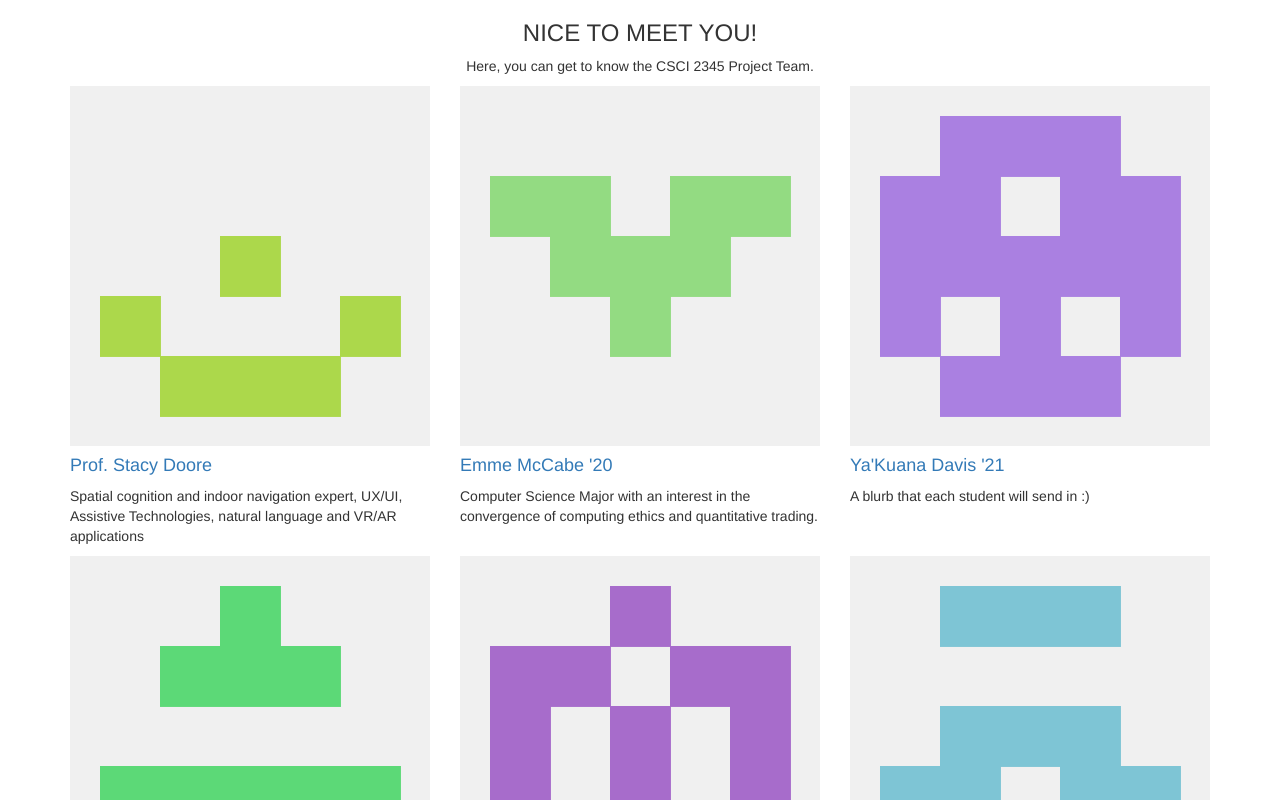
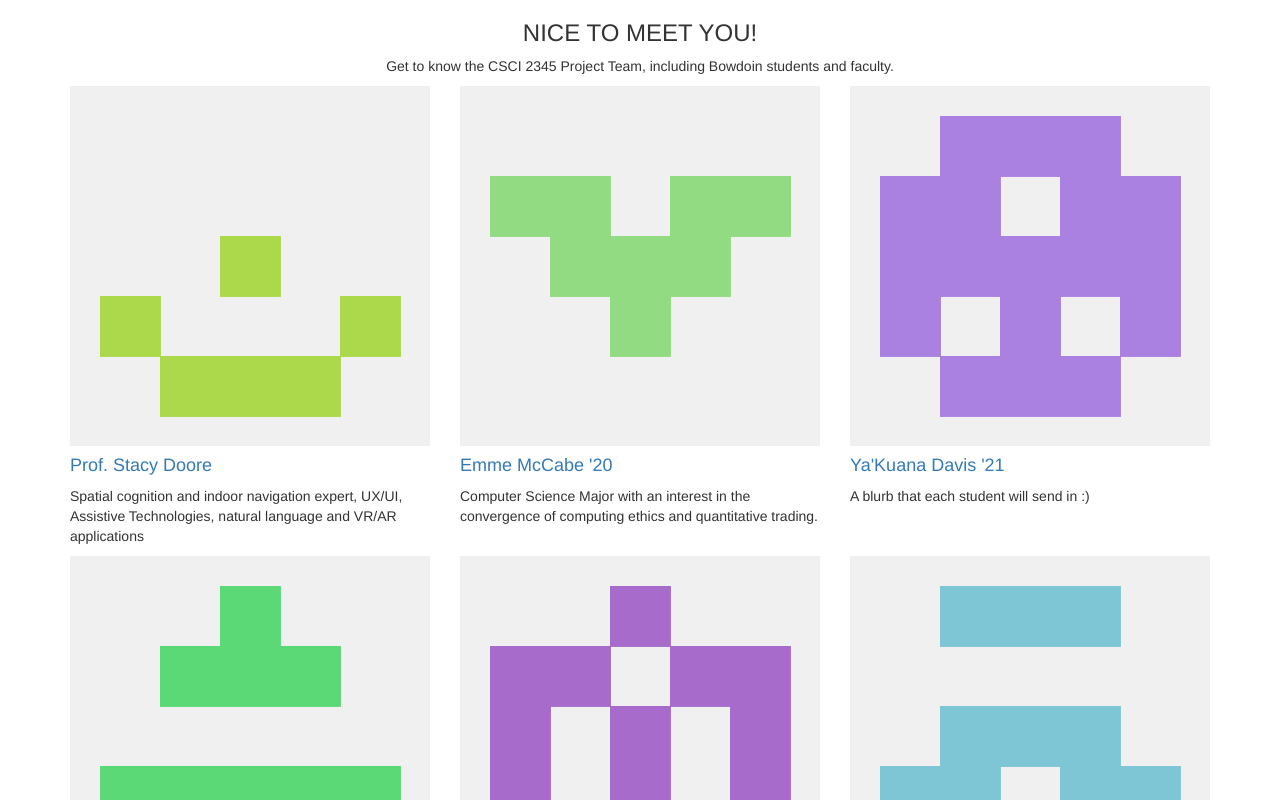
Before and after one commit to emmemccabe/emmemccabe.github.io, a plain HTML site: page index.html in a window 1280 px wide. Shown: the top 800 px of the page. Drawn offline with nearby package versions, Linux system fonts and the light colour scheme.

Commit message:
Update index.html

```diff
--- a/index.html
+++ b/index.html
@@ -7,7 +7,7 @@
                     <div class="row">
                         <div class="heading-title text-center">
                             <h3 class="text-uppercase"> Nice to meet you! </h3>
-                            <p class="p-top-30 half-txt"> Here, you can get to know the CSCI 2345 Project Team. </p>
+                            <p class="p-top-30 half-txt"> Get to know the CSCI 2345 Project Team, including Bowdoin students and faculty.  </p>
                         </div>
 
                         <div class="col-md-4 col-sm-4">
```
